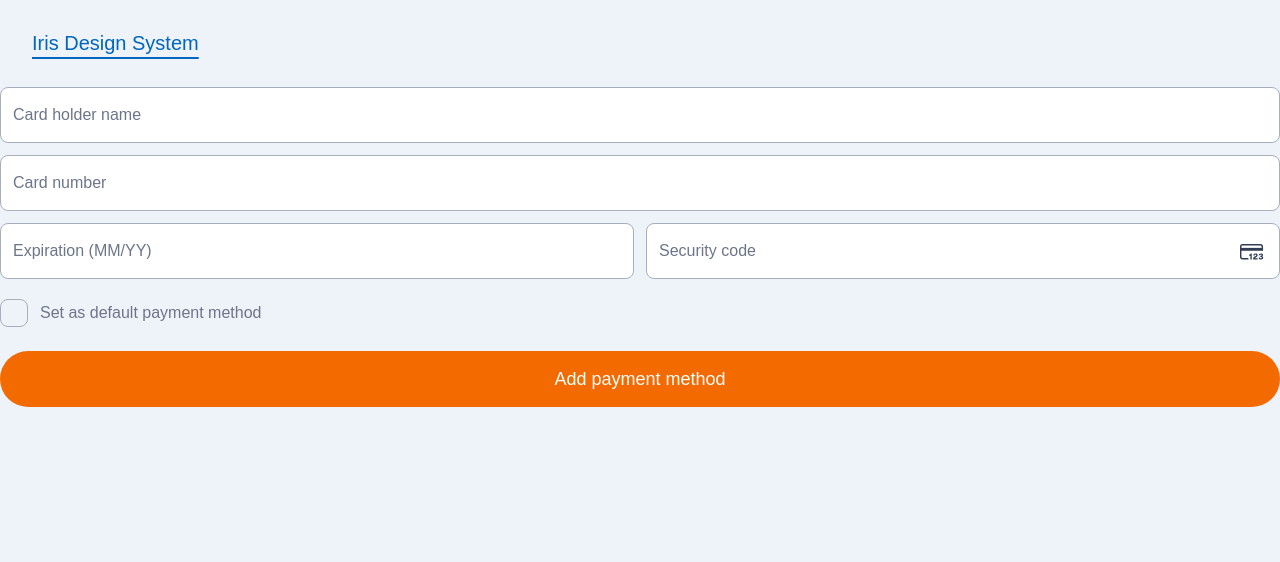
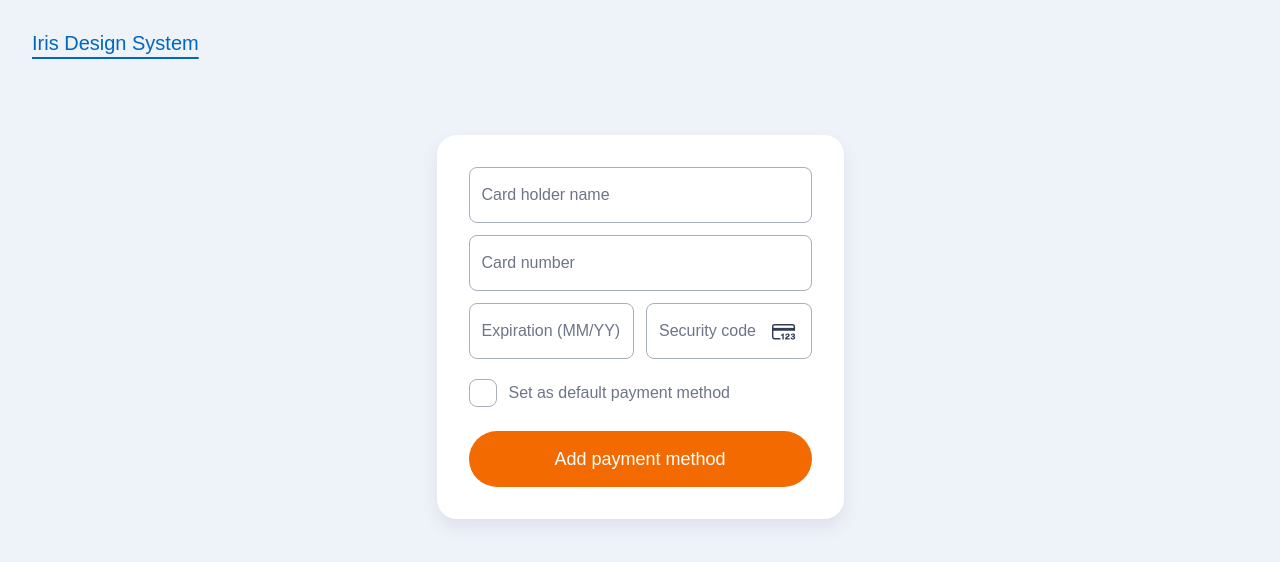
Before and after one commit to rayelder/iris-components, a Next.js app: page /forms/add-payment-method in a window 1280 px wide. Shown: the top 562 px of the page. Built offline with nearby package versions, Linux system fonts and the light colour scheme; a web font is replaced by a local one.

Commit message:
Fix form widths

```diff
--- a/app/forms/add-payment-method/page.tsx
+++ b/app/forms/add-payment-method/page.tsx
@@ -3,6 +3,8 @@ import type { Metadata } from "next";
 export const metadata: Metadata = {
   title: "Add payment method - Forms - Iris Design System",
 };
+
+import style from "../forms.module.css";
 
 import AddPaymentForm from "@/components/forms/AddPaymentForm";
 import Nav from "@/components/Nav";
@@ -11,7 +13,9 @@ export default function AddPaymentMethod() {
   return (
     <>
       <Nav />
-      <AddPaymentForm />
+      <div className={style.form}>
+        <AddPaymentForm />
+      </div>
     </>
   );
 }
--- /dev/null
+++ b/app/forms/forms.module.css
@@ -0,0 +1,9 @@
+.form,
+.page {
+  margin: 3rem auto;
+  padding: 2rem;
+  width: calc(375px + 2rem);
+  background-color: var(--iris-color-white);
+  border-radius: var(--iris-radius-xl);
+  box-shadow: 0 8px 16px var(--iris-color-neutral-300);
+}
--- a/app/forms/shipping-address/page.tsx
+++ b/app/forms/shipping-address/page.tsx
@@ -7,13 +7,15 @@ export const metadata: Metadata = {
 import Nav from "@/components/Nav";
 import ShippingAddressForm from "@/components/forms/shippingAddressForm";
 
-// import styles from "../../page.module.css";
+import style from "../forms.module.css";
 
 export default function ShippingAddress() {
   return (
     <>
       <Nav />
-      <ShippingAddressForm />
+      <div className={style.form}>
+        <ShippingAddressForm />
+      </div>
     </>
   );
 }
```
